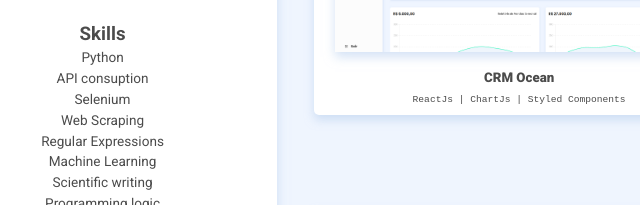
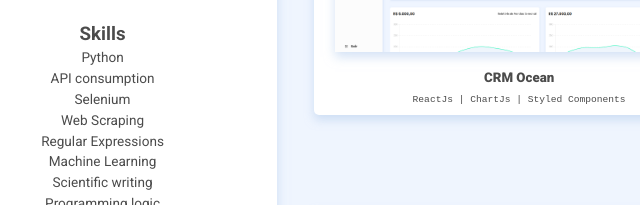
Before and after one commit to MatheusTostes/matheustostes.github.io, a plain HTML site: page index.html in a window 1280 px wide. Shown: the part 324-529 px from the top of the page, 72-712 px from the left. Drawn offline with Linux system fonts and the light colour scheme.

Commit message:
Fix gramatic

```diff
--- a/index.html
+++ b/index.html
@@ -50,7 +50,7 @@
                 <h3>Skills</h3>
 
                 <p>Python</p>
-                <p>API consuption</p>
+                <p>API consumption</p>
                 <p>Selenium</p>
                 <p>Web Scraping</p>
                 <p>Regular Expressions</p>
```
